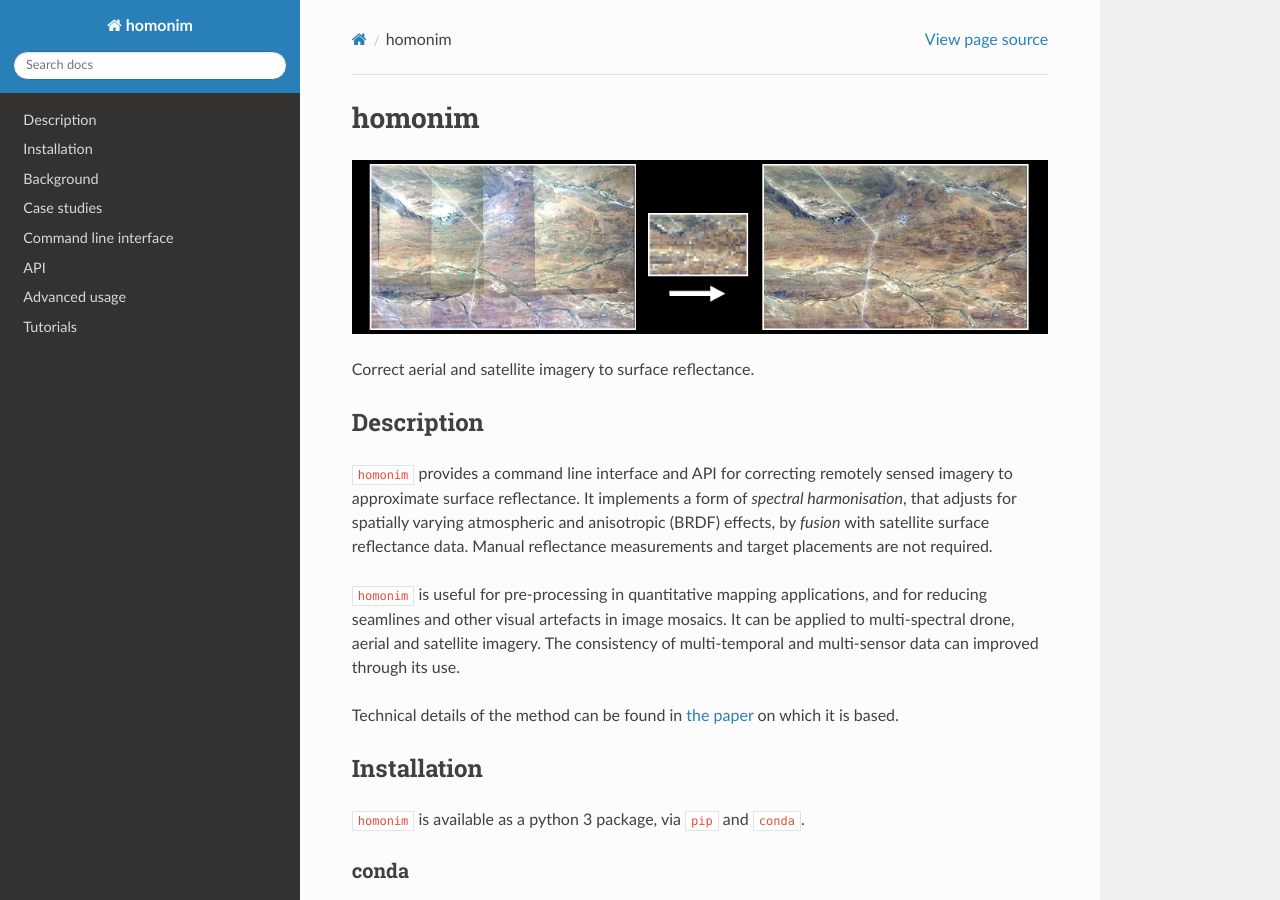
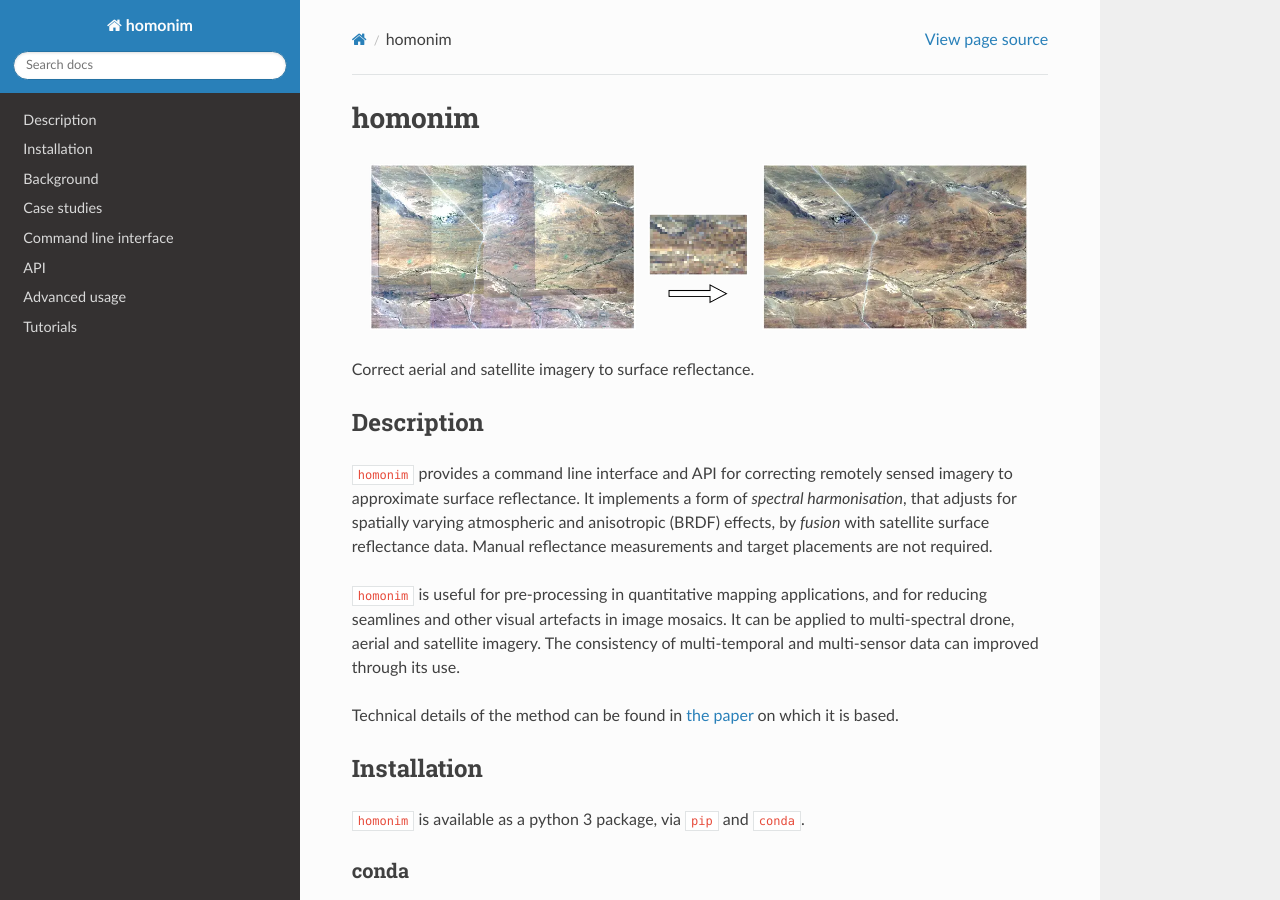
Before and after one commit to leftfield-geospatial/homonim, a Sphinx documentation site: the page built from docs/index.rst, in a window 1280 px wide and 900 px high. Built offline with Sphinx 7.4.7 and the Read the Docs theme 2.0.0, drawn with Linux system fonts in a browser that asks for light colours; pages that are not in the unit, such as notebooks, are missing from menus.

Commit message:
replace readme and background jpegs with webps

```diff
--- a/README.rst
+++ b/README.rst
@@ -3,7 +3,7 @@
 homonim
 =======
 
-.. image:: https://raw.githubusercontent.com/dugalh/homonim/update_docs/docs/readme_eg.jpg
+.. image:: https://raw.githubusercontent.com/dugalh/homonim/update_docs/docs/readme_eg.webp
    :alt: example
 
 
--- a/docs/background.rst
+++ b/docs/background.rst
@@ -6,7 +6,7 @@ Background
 Reference image
 ---------------
 
-.. image:: background_eg.jpg
+.. image:: background_eg.webp
    :alt: example
 
 ``homonim`` fuses a *source* image with a *reference* surface reflectance image to produce the *corrected* image.  The *reference* must be supplied by the user, and is usually a satellite image at a coarser resolution that the *source*.  For best results, the *reference* should satisfy these criteria:
--- a/docs/index.rst
+++ b/docs/index.rst
@@ -1,7 +1,7 @@
 homonim
 =======
 
-.. image:: readme_eg.jpg
+.. image:: readme_eg.webp
    :alt: example
 
 .. include:: ../README.rst
```
Also changed, not shown: docs/background_eg.webp (added), docs/readme_eg.webp (added).
